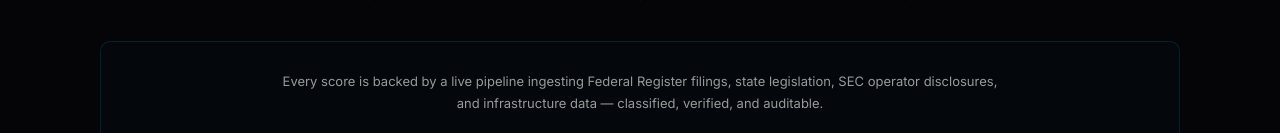
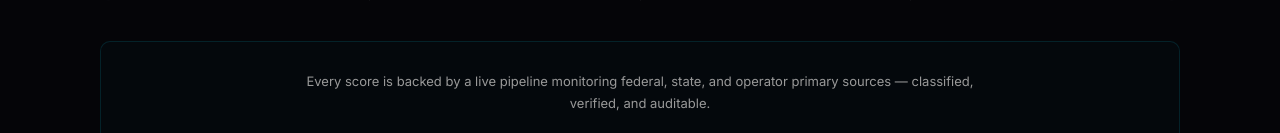
Before and after one commit to Xdrum1/airgrid, a Next.js app: page / in a window 1280 px wide. Shown: the part 819-952 px from the top of the page. Built offline with nearby package versions, Linux system fonts and the light colour scheme; no server answers; the database is empty.

Commit message:
Remove specific data source names from landing page data statement
Replace Federal Register, SEC, etc. with generic "federal, state, and
operator primary sources" to avoid revealing pipeline specifics.

```diff
--- a/src/app/(landing)/page.tsx
+++ b/src/app/(landing)/page.tsx
@@ -248,8 +248,8 @@ export default async function LandingPage() {
               marginLeft: "auto",
               marginRight: "auto",
             }}>
-              Every score is backed by a live pipeline ingesting Federal Register filings, state legislation,
-              SEC operator disclosures, and infrastructure data — classified, verified, and auditable.
+              Every score is backed by a live pipeline monitoring federal, state, and operator primary sources
+              — classified, verified, and auditable.
             </p>
           </div>
         </section>
```
